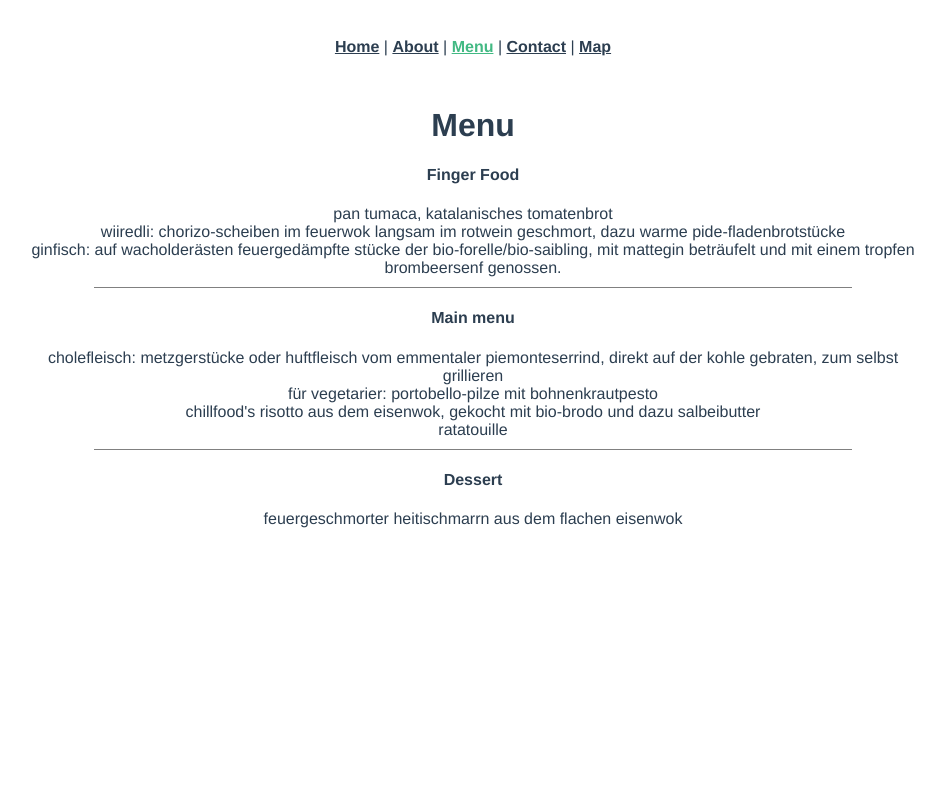
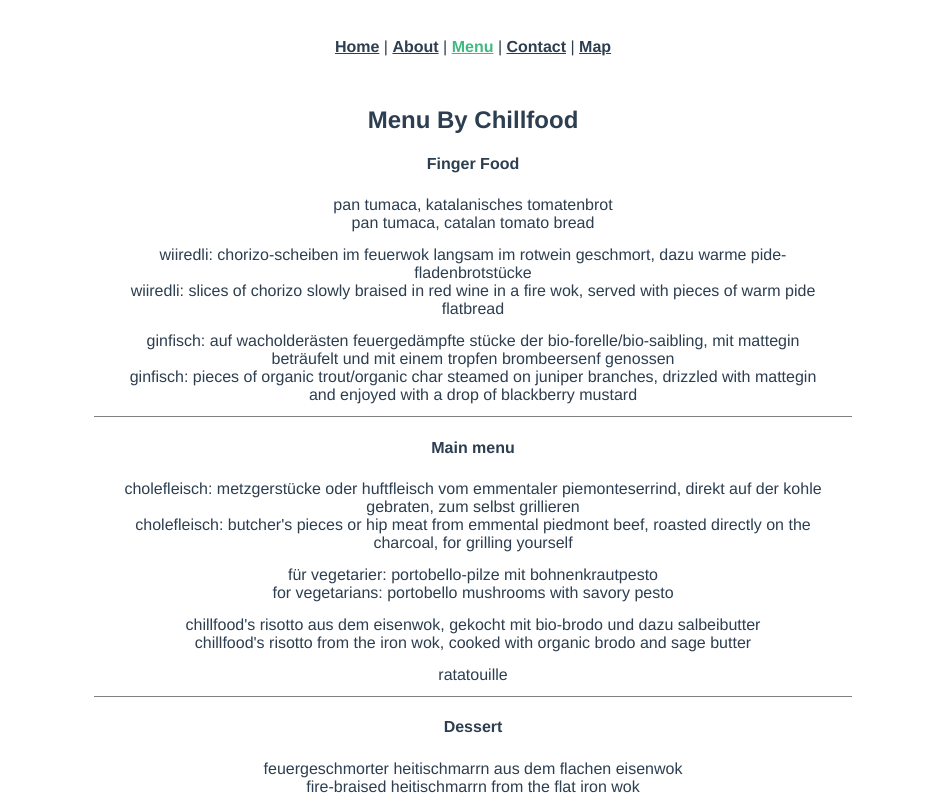
Before and after one commit to MasindeOdera/wedding-plan, a Vue app: page /menu in a window 1280 px wide. Shown: the whole page, without its empty margins (167-1112 px from the left). Built offline with nearby package versions, Linux system fonts and the light colour scheme.

Commit message:
Updated Menu

```diff
--- a/src/views/MenuView.vue
+++ b/src/views/MenuView.vue
@@ -1,22 +1,45 @@
 <template>
   <div class="menu">
-    <h1>Menu</h1>
+    <h2>Menu By Chillfood</h2>
     <section class="course">
       <h4>Finger Food</h4>
+      <div class="serving">
         <p>pan tumaca, katalanisches tomatenbrot</p>
+        <p>pan tumaca, catalan tomato bread</p>
+      </div>
+      <div class="serving">
         <p>wiiredli: chorizo-scheiben im feuerwok langsam im rotwein geschmort, dazu warme pide-fladenbrotstücke</p>
-      <p>ginfisch: auf wacholderästen feuergedämpfte stücke der bio-forelle/bio-saibling, mit mattegin beträufelt und mit einem tropfen brombeersenf genossen.</p>
+        <p>wiiredli: slices of chorizo slowly braised in red wine in a fire wok, served with pieces of warm pide flatbread</p>
+      </div>
+      <div class="serving">
+        <p>ginfisch: auf wacholderästen feuergedämpfte stücke der bio-forelle/bio-saibling, mit mattegin beträufelt und mit einem tropfen brombeersenf genossen</p>
+        <p>ginfisch: pieces of organic trout/organic char steamed on juniper branches, drizzled with mattegin and enjoyed with a drop of blackberry mustard</p>
+      </div>
     </section>
     <section class="course">
       <h4>Main menu</h4>
+      <div class="serving">
         <p>cholefleisch: metzgerstücke oder huftfleisch vom emmentaler piemonteserrind, direkt auf der kohle gebraten, zum selbst grillieren</p>
+        <p>cholefleisch: butcher's pieces or hip meat from emmental piedmont beef, roasted directly on the charcoal, for grilling yourself</p>
+      </div>
+      <div class="serving">
         <p>für vegetarier: portobello-pilze mit bohnenkrautpesto</p>
+        <p>for vegetarians: portobello mushrooms with savory pesto</p>
+      </div>
+      <div class="serving">
         <p>chillfood's risotto aus dem eisenwok, gekocht mit bio-brodo und dazu salbeibutter</p>
+        <p>chillfood's risotto from the iron wok, cooked with organic brodo and sage butter</p>
+      </div>
+      <div class="serving">
        <p>ratatouille</p>
+      </div>
     </section>
     <section class="course">
       <h4>Dessert</h4>
+      <div class="serving">
         <p>feuergeschmorter heitischmarrn aus dem flachen eisenwok</p>
+        <p>fire-braised heitischmarrn from the flat iron wok</p>
+      </div>
     </section>
   </div>
 </template>
@@ -34,6 +57,10 @@
     border-bottom: none;
   }
   .course {
+    .serving {
+      width: 80%;
+      margin: 10px auto;
+      padding: 2px;
       p {
       width: 70%;
       text-align: center;
@@ -41,4 +68,5 @@
       }
     }
   }
+}
 </style>
```
Lines whose indentation alone changed are shown as unchanged.
